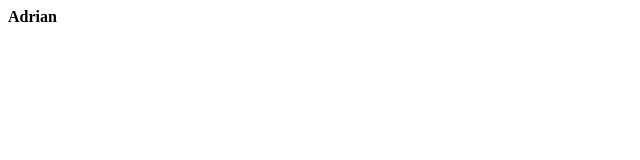
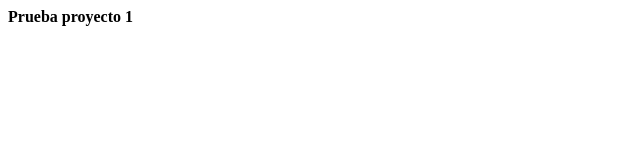
Before and after one commit to agm0120/LLMM, a plain HTML site: page index.html in a window 1280 px wide. Shown: the full height of the page, 0-640 px from the left. Drawn offline with Linux system fonts and the light colour scheme.

Commit message:
Update index.html
subida proyecto 1

```diff
--- a/index.html
+++ b/index.html
@@ -6,6 +6,6 @@
     <title>Titulo</title>
 </head>
 <body>
-    <b>Adrian</b>
+    <b>Prueba proyecto 1</b>
 </body>
 </html>
```
